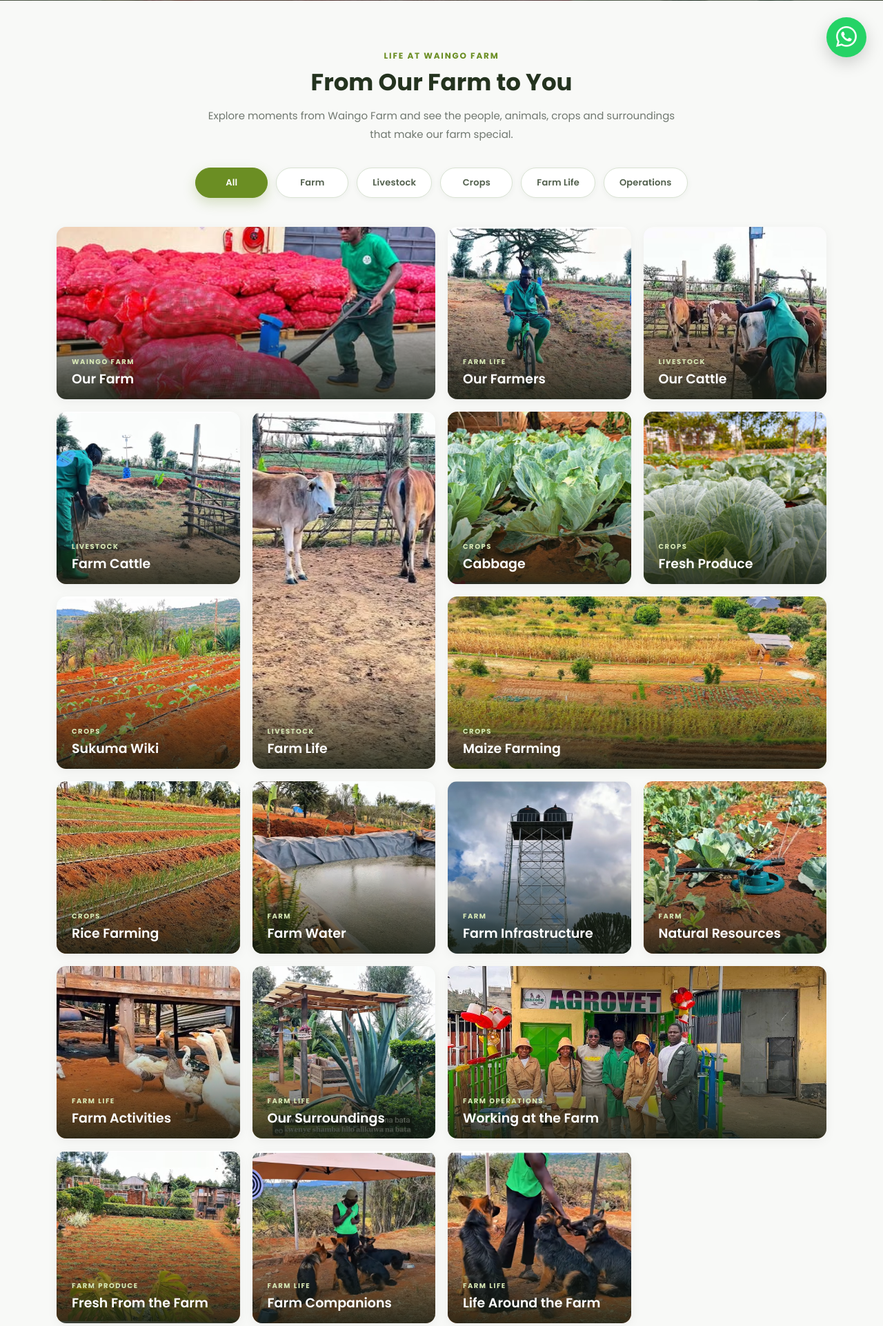
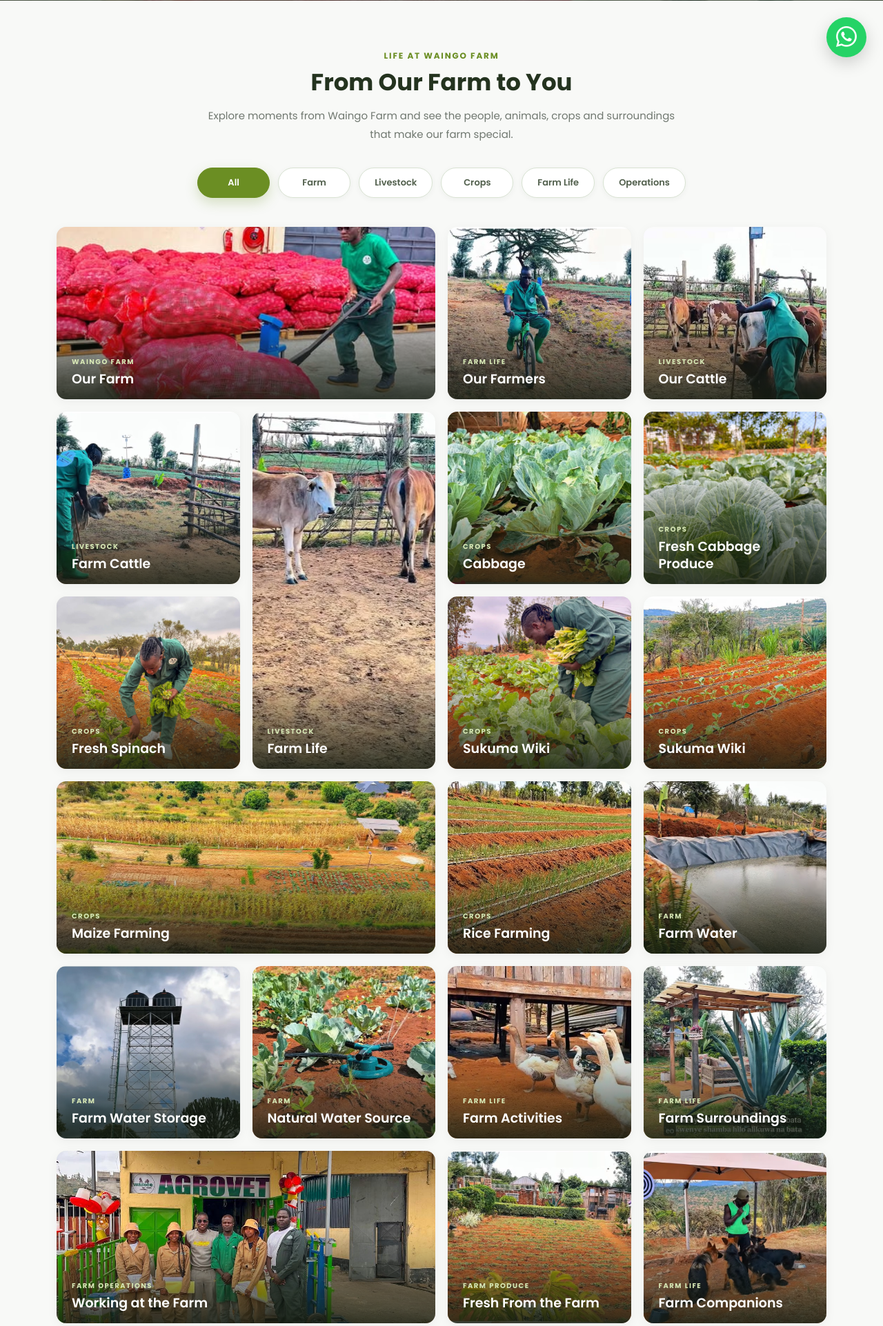
Before and after one commit to meshack34/Waingo-Farm, a Django app: page /gallery/ in a window 1280 px wide. Shown: the part 693-2616 px from the top of the page at 69% size. Run offline with Django 5.2, Linux system fonts and the light colour scheme; data that the repository does not hold is empty.

Commit message:
dashboard

```diff
--- a/static/css/gallery.css
+++ b/static/css/gallery.css
@@ -74,127 +85,147 @@
 
 .gallery-intro {
                max-width: 760px;
+
                margin: 0 auto;
                padding: 70px 20px 35px;
+
                text-align: center;
 }
 
 .gallery-intro>span {
                display: block;
+
                margin-bottom: 9px;
+
                font-size: 12px;
                font-weight: 700;
                letter-spacing: 1.8px;
+
                color: #6b8e23;
 }
 
 .gallery-intro h2 {
                margin: 0 0 14px;
+
                font-size: 34px;
                line-height: 1.2;
                font-weight: 700;
+
                color: #24331f;
 }
 
 .gallery-intro p {
                max-width: 680px;
+
                margin: 0 auto;
+
                font-size: 15px;
                line-height: 1.8;
+
                color: #707870;
 }
 
+
 /* ============================================================
-   GALLERY FILTERS
+   FILTER BUTTONS
 ============================================================ */
 
 .gallery-filters {
                width: 100%;
+
                display: flex;
                align-items: center;
                justify-content: center;
+
                flex-wrap: wrap;
+
                gap: 12px;
+
                margin: 0 auto 42px;
-               padding: 0 20px;
+               padding: 0;
+
                box-sizing: border-box;
 }
 
 .gallery-filter-btn {
-               appearance: none !important;
-               -webkit-appearance: none !important;
+               appearance: none;
+               -webkit-appearance: none;
 
-               display: inline-flex !important;
-               align-items: center !important;
-               justify-content: center !important;
+               display: inline-flex;
 
-               width: auto !important;
-               min-width: 105px !important;
-               height: 44px !important;
+               align-items: center;
+               justify-content: center;
 
-               margin: 0 !important;
-               padding: 0 22px !important;
+               flex: 0 0 auto;
 
-               border: 1px solid #d8e2d2 !important;
-               border-radius: 50px !important;
+               min-width: 105px;
+               height: 44px;
 
-               background: #ffffff !important;
-               color: #52604d !important;
+               margin: 0;
+               padding: 0 22px;
 
-               font-family: "Poppins", sans-serif !important;
-               font-size: 13px !important;
-               font-weight: 600 !important;
-               line-height: 1 !important;
-               letter-spacing: 0.2px !important;
+               border: 1px solid #d8e2d2;
+               border-radius: 50px;
 
-               white-space: nowrap !important;
-               text-align: center !important;
+               background: #ffffff;
+               color: #52604d;
 
-               cursor: pointer !important;
+               font-family: "Poppins", sans-serif;
+               font-size: 13px;
+               font-weight: 600;
+               line-height: 1;
 
-               box-shadow: 0 2px 8px rgba(36, 51, 31, 0.05) !important;
+               white-space: nowrap;
+               text-align: center;
+
+               cursor: pointer;
+
+               box-shadow:
+                              0 2px 8px rgba(36, 51, 31, 0.05);
 
                transition:
                               background-color 0.25s ease,
                               color 0.25s ease,
                               border-color 0.25s ease,
                               box-shadow 0.25s ease,
-                              transform 0.25s ease !important;
+                              transform 0.25s ease;
 }
 
 .gallery-filter-btn:hover {
-               background: #f1f6ed !important;
-               border-color: #6b8e23 !important;
-               color: #58761c !important;
-               transform: translateY(-2px) !important;
+               background: #f1f6ed;
+               border-color: #6b8e23;
+               color: #58761c;
+
+               transform: translateY(-2px);
 
                box-shadow:
-                              0 6px 16px rgba(107, 142, 35, 0.12) !important;
+                              0 6px 16px rgba(107, 142, 35, 0.12);
 }
 
 .gallery-filter-btn.active {
-               background: #6b8e23 !important;
-               border-color: #6b8e23 !important;
-               color: #ffffff !important;
+               background: #6b8e23;
+               border-color: #6b8e23;
+               color: #ffffff;
 
                box-shadow:
-                              0 7px 18px rgba(107, 142, 35, 0.25) !important;
+                              0 7px 18px rgba(107, 142, 35, 0.25);
 }
 
 .gallery-filter-btn.active:hover {
-               background: #58761c !important;
-               border-color: #58761c !important;
-               color: #ffffff !important;
+               background: #58761c;
+               border-color: #58761c;
+               color: #ffffff;
 }
 
 .gallery-filter-btn:focus {
-               outline: none !important;
+               outline: none;
 }
 
 .gallery-filter-btn:focus-visible {
-               outline: 3px solid rgba(107, 142, 35, 0.25) !important;
-               outline-offset: 3px !important;
+               outline: 3px solid rgba(107, 142, 35, 0.25);
+               outline-offset: 3px;
 }
+
 
 /* ============================================================
    GALLERY GRID
@@ -215,17 +250,24 @@
 
 .gallery-item {
                position: relative;
+
                min-height: 250px;
+
                overflow: hidden;
+
                border-radius: 14px;
+
                background: #e9eee7;
+
                cursor: pointer;
+
                box-shadow:
                               0 4px 16px rgba(0, 0, 0, 0.05);
 
                opacity: 1;
                visibility: visible;
-               transform: scale(1);
+
+               transform: translateY(0) scale(1);
 
                transition:
                               opacity 0.35s ease,
--- a/templates/gallery.html
+++ b/templates/gallery.html
@@ -5,11 +5,14 @@
 Gallery | Waingo Farm
 {% endblock %}
 
+
 {% block extra_css %}
+
 <link
     rel="stylesheet"
     href="{% static 'css/gallery.css' %}"
 >
+
 {% endblock %}
 
 
@@ -79,7 +82,10 @@ Gallery | Waingo Farm
              FILTER BUTTONS
         ================================================== -->
 
-        <div class="gallery-filters" aria-label="Gallery filters">
+        <div
+            class="gallery-filters"
+            aria-label="Gallery filters"
+        >
 
             <button
                 type="button"
@@ -140,7 +146,7 @@ Gallery | Waingo Farm
 
 
             <!-- =================================================
-                 WAINGO FARM
+                 01 — WAINGO FARM
             ================================================== -->
 
             <div
@@ -172,7 +178,7 @@ Gallery | Waingo Farm
 
 
             <!-- =================================================
-                 FARMER
+                 02 — FARMER
             ================================================== -->
 
             <div
@@ -204,7 +210,7 @@ Gallery | Waingo Farm
 
 
             <!-- =================================================
-                 COWS
+                 03 — COWS
             ================================================== -->
 
             <div
@@ -236,7 +242,7 @@ Gallery | Waingo Farm
 
 
             <!-- =================================================
-                 COW 2
+                 04 — COW 2
             ================================================== -->
 
             <div
@@ -268,7 +274,7 @@ Gallery | Waingo Farm
 
 
             <!-- =================================================
-                 COW 3
+                 05 — COW 3
             ================================================== -->
 
             <div
@@ -300,7 +306,7 @@ Gallery | Waingo Farm
 
 
             <!-- =================================================
-                 CABBAGE
+                 06 — CABBAGE
             ================================================== -->
 
             <div
@@ -332,19 +338,19 @@ Gallery | Waingo Farm
 
 
             <!-- =================================================
-                 CABBAGE COPY
+                 07 — CABBAGE COPY
             ================================================== -->
 
             <div
                 class="gallery-item visible"
                 data-category="crops"
                 data-category-label="Crops"
-                data-title="Fresh Produce"
+                data-title="Fresh Cabbage Produce"
             >
 
                 <img
                     src="{% static 'images/cabbage - Copy.jpeg' %}"
-                    alt="Cabbage farming at Waingo Farm"
+                    alt="Fresh cabbage produce at Waingo Farm"
                     loading="lazy"
                 >
 
@@ -355,7 +361,7 @@ Gallery | Waingo Farm
                     </span>
 
                     <h3>
-                        Fresh Produce
+                        Fresh Cabbage Produce
                     </h3>
 
                 </div>
@@ -364,7 +370,39 @@ Gallery | Waingo Farm
 
 
             <!-- =================================================
-                 SUKUMA WIKI
+                 08 — SPINACH
+            ================================================== -->
+
+            <div
+                class="gallery-item visible"
+                data-category="crops"
+                data-category-label="Crops"
+                data-title="Fresh Spinach"
+            >
+
+                <img
+                    src="{% static 'images/spinach.jpeg' %}"
+                    alt="Fresh spinach at Waingo Farm"
+                    loading="lazy"
+                >
+
+                <div class="gallery-overlay">
+
+                    <span>
+                        CROPS
+                    </span>
+
+                    <h3>
+                        Fresh Spinach
+                    </h3>
+
+                </div>
+
+            </div>
+
+
+            <!-- =================================================
+                 09 — SUKUMA
             ================================================== -->
 
             <div
@@ -375,7 +413,7 @@ Gallery | Waingo Farm
             >
 
                 <img
-                    src="{% static 'images/sukumaa.jpg' %}"
+                    src="{% static 'images/sukuma.jpeg' %}"
                     alt="Sukuma wiki at Waingo Farm"
                     loading="lazy"
                 >
@@ -396,7 +434,40 @@ Gallery | Waingo Farm
 
 
             <!-- =================================================
-                 MAIZE
+                 10 — OLD SUKUMAA IMAGE
+                 Keep this if you still have the old image.
+            ================================================== -->
+
+            <div
+                class="gallery-item visible"
+                data-category="crops"
+                data-category-label="Crops"
+                data-title="Sukuma Wiki"
+            >
+
+                <img
+                    src="{% static 'images/sukumaa.jpg' %}"
+                    alt="Sukuma wiki crop at Waingo Farm"
+                    loading="lazy"
+                >
+
+                <div class="gallery-overlay">
+
+                    <span>
+                        CROPS
+                    </span>
+
+                    <h3>
+                        Sukuma Wiki
+                    </h3>
+
+                </div>
+
+            </div>
+
+
+            <!-- =================================================
+                 11 — MAIZE
             ================================================== -->
 
             <div
@@ -428,7 +499,7 @@ Gallery | Waingo Farm
 
 
             <!-- =================================================
-                 RICE
+                 12 — RICE
             ================================================== -->
 
             <div
@@ -460,7 +531,7 @@ Gallery | Waingo Farm
 
 
             <!-- =================================================
-                 POND
+                 13 — POND
             ================================================== -->
 
             <div
@@ -492,14 +563,14 @@ Gallery | Waingo Farm
 
 
             <!-- =================================================
-                 TANK
+                 14 — WATER TANK
             ================================================== -->
 
             <div
                 class="gallery-item visible"
                 data-category="farm"
                 data-category-label="Farm"
-                data-title="Farm Infrastructure"
+                data-title="Farm Water Storage"
             >
 
                 <img
@@ -515,7 +586,7 @@ Gallery | Waingo Farm
                     </span>
 
                     <h3>
-                        Farm Infrastructure
+                        Farm Water Storage
                     </h3>
 
                 </div>
@@ -524,19 +595,19 @@ Gallery | Waingo Farm
 
 
             <!-- =================================================
-                 SPRING
+                 15 — SPRING
             ================================================== -->
 
             <div
                 class="gallery-item visible"
                 data-category="farm"
                 data-category-label="Farm"
-                data-title="Natural Resources"
+                data-title="Natural Water Source"
             >
 
                 <img
                     src="{% static 'images/springila.jpg' %}"
-                    alt="Water source at Waingo Farm"
+                    alt="Natural water source at Waingo Farm"
                     loading="lazy"
                 >
 
@@ -547,7 +618,7 @@ Gallery | Waingo Farm
                     </span>
 
                     <h3>
-                        Natural Resources
+                        Natural Water Source
                     </h3>
 
                 </div>
@@ -556,7 +627,7 @@ Gallery | Waingo Farm
 
 
             <!-- =================================================
-                 BATA
+                 16 — BATA
             ================================================== -->
 
             <div
@@ -568,7 +639,7 @@ Gallery | Waingo Farm
 
                 <img
                     src="{% static 'images/bata.jpeg' %}"
-                    alt="Farm activity at Waingo Farm"
+                    alt="Farm activities at Waingo Farm"
                     loading="lazy"
                 >
 
@@ -588,14 +659,14 @@ Gallery | Waingo Farm
 
 
             <!-- =================================================
-                 BATA HOME
+                 17 — BATA HOME
             ================================================== -->
 
             <div
                 class="gallery-item visible"
                 data-category="farm-life"
                 data-category-label="Farm Life"
-                data-title="Our Surroundings"
+                data-title="Farm Surroundings"
             >
 
                 <img
@@ -611,7 +682,7 @@ Gallery | Waingo Farm
                     </span>
 
                     <h3>
-                        Our Surroundings
+                        Farm Surroundings
                     </h3>
 
                 </div>
@@ -620,7 +691,7 @@ Gallery | Waingo Farm
 
 
             <!-- =================================================
-                 FARM OPERATIONS
+                 18 — FARM OPERATIONS
             ================================================== -->
 
             <div
@@ -652,7 +723,7 @@ Gallery | Waingo Farm
 
 
             <!-- =================================================
-                 FARM PRODUCE
+                 19 — FARM PRODUCE
             ================================================== -->
 
             <div
@@ -664,7 +735,7 @@ Gallery | Waingo Farm
 
                 <img
                     src="{% static 'images/boostani.jpg' %}"
-                    alt="Farm produce at Waingo Farm"
+                    alt="Fresh farm produce at Waingo Farm"
                     loading="lazy"
                 >
 
@@ -684,7 +755,7 @@ Gallery | Waingo Farm
 
 
             <!-- =================================================
-                 DOGS
+                 20 — DOGS
             ================================================== -->
 
             <div
@@ -716,11 +787,11 @@ Gallery | Waingo Farm
 
 
             <!-- =================================================
-                 DOGS 2
+                 21 — DOGS 2
             ================================================== -->
 
             <div
-                class="gallery-item"
+                class="gallery-item visible"
                 data-category="farm-life"
                 data-category-label="Farm Life"
                 data-title="Life Around the Farm"
@@ -728,7 +799,7 @@ Gallery | Waingo Farm
 
                 <img
                     src="{% static 'images/dogs2.jpg' %}"
-                    alt="Farm dogs"
+                    alt="Farm dogs at Waingo Farm"
                     loading="lazy"
                 >
 
@@ -753,7 +824,7 @@ Gallery | Waingo Farm
 
 
     <!-- =====================================================
-         IMAGE LIGHTBOX
+         LIGHTBOX
     ====================================================== -->
 
     <div
@@ -767,6 +838,9 @@ Gallery | Waingo Farm
 
         <div class="lightbox-content">
 
+
+            <!-- CLOSE -->
+
             <button
                 type="button"
                 class="lightbox-close"
@@ -777,6 +851,8 @@ Gallery | Waingo Farm
             </button>
 
 
+            <!-- PREVIOUS -->
+
             <button
                 type="button"
                 class="lightbox-navigation lightbox-previous"
@@ -786,6 +862,8 @@ Gallery | Waingo Farm
                 <i class="bi bi-chevron-left"></i>
             </button>
 
+
+            <!-- IMAGE -->
 
             <div class="lightbox-image-wrapper">
 
@@ -806,6 +884,8 @@ Gallery | Waingo Farm
             </div>
 
 
+            <!-- NEXT -->
+
             <button
                 type="button"
                 class="lightbox-navigation lightbox-next"
@@ -815,13 +895,14 @@ Gallery | Waingo Farm
                 <i class="bi bi-chevron-right"></i>
             </button>
 
+
         </div>
 
     </div>
 
 
     <!-- =====================================================
-         BOTTOM CTA
+         GALLERY CTA
     ====================================================== -->
 
     <section class="gallery-cta">
@@ -852,7 +933,9 @@ Gallery | Waingo Farm
                     class="gallery-cta-button"
                 >
                     CONTACT US
+
                     <i class="bi bi-arrow-right"></i>
+
                 </a>
 
             </div>
@@ -868,5 +951,7 @@ Gallery | Waingo Farm
 
 
 {% block extra_js %}
+
 <script src="{% static 'js/gallery.js' %}"></script>
+
 {% endblock %}
```
Also changed, not shown: other parts of static/css/gallery.css (+88 -28 lines).
